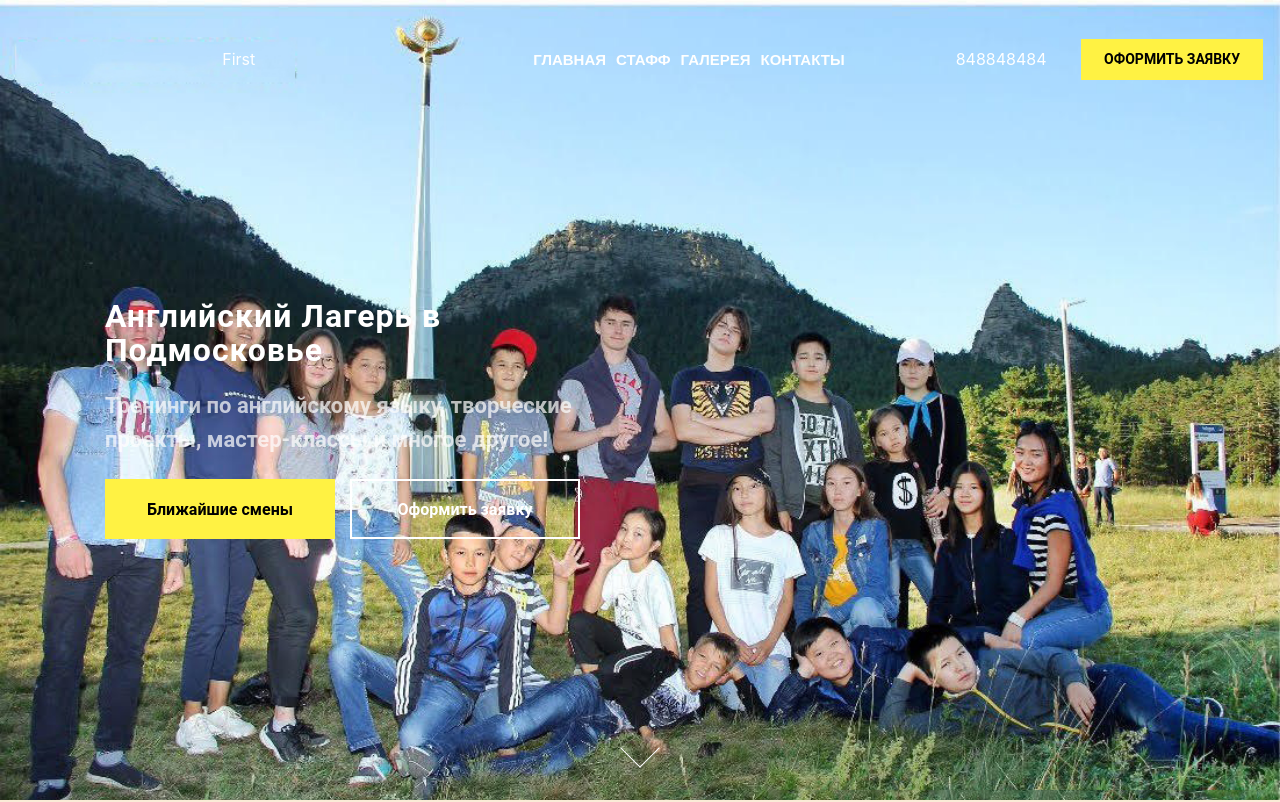
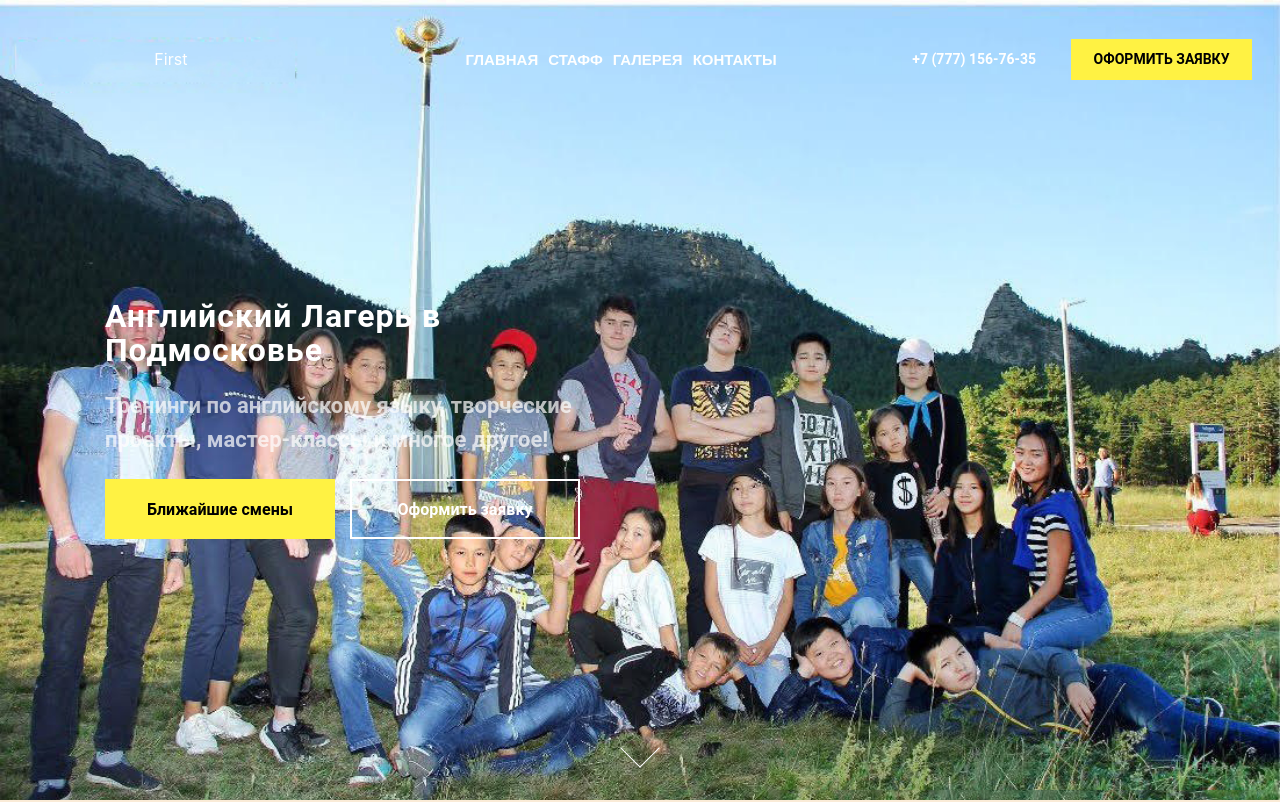
Before and after one commit to ETS-ReactNative4/langschool, a React (Create React App) app: page / in a window 1280 px wide. Shown: the top 802 px of the page. Built offline with nearby package versions, Linux system fonts and the light colour scheme.

Commit message:
instagram icon and header changes

```diff
--- a/src/components/Footer/Footer.css
+++ b/src/components/Footer/Footer.css
@@ -147,7 +147,7 @@
 
 .instagram {
     position: relative;
-    margin: 0px 15px 0px 15px;
+    margin: 0px 14px 0px 16px;
     width: 35px;
     height: 35px;
     border-radius: 18.5%;
@@ -161,7 +161,7 @@
     left: 50%;
     width: 28px;
     height: 28px;
-    border: solid 2px #fff;
+    border: solid 1.5px #fff;
     transform: translate(-50%, -50%);
     content: '';
   }
--- a/src/components/Header/Header.css
+++ b/src/components/Header/Header.css
@@ -3,7 +3,7 @@
     flex-wrap: nowrap;
     height: 14.8vh;
     width: 100vw;
-    justify-content: flex-end;
+    justify-content: flex-start;
 }
 
 .firstComponent {
@@ -26,7 +26,13 @@
     display: flex;
 }
 
+.secondComponent ul :hover {
+    color: #a8a8a8;
+    transition: 0.3s ease-in-out;
+}
+
 .secondComponent a {
+    transition: 0.3s ease-in-out;
     margin-right: 10px;
     text-decoration: none;
     color: white;
@@ -41,11 +47,16 @@
     justify-content: center;
     align-items: center;
     display: flex;
+    margin-left: 3.2%;
 }
 
 .thirdComponent p {
     color: white;
     margin-right: 35px;
+    font-family: 'Roboto',Arial,sans-serif;
+    font-size: 14px;
+    font-weight: 700;
+    cursor: pointer;
 }
 
 .thirdComponent button {
--- a/src/components/Header/Header.js
+++ b/src/components/Header/Header.js
@@ -17,7 +17,7 @@ const Header = () => {
                 </ul>
             </div>
             <div className="thirdComponent">
-                <p>848848484</p>
+                <p>+7 (777) 156-76-35</p>
                 <button className="applyButton">Оформить заявку</button>
             </div>
         </div>
```
